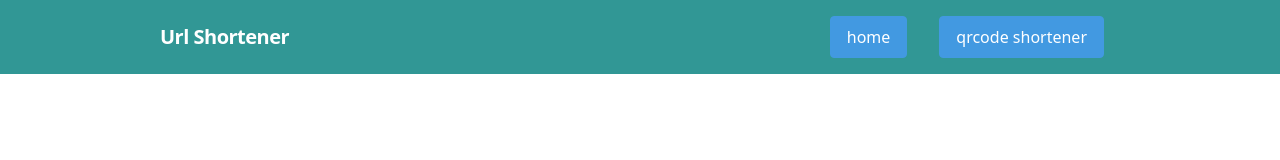
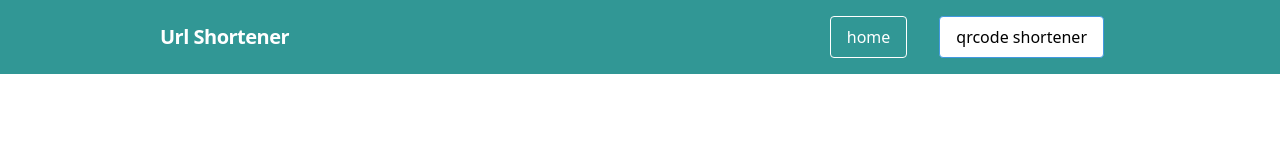
Before and after one commit to ripoul/url-shortener, a Gatsby site: page / in a window 1280 px wide. Shown: the top 160 px of the page. Built offline with nearby package versions, Linux system fonts and the light colour scheme; Gatsby itself is replaced by a stand-in of ours; no server answers.

Commit message:
:lipstick: update header color

```diff
--- a/src/components/header.js
+++ b/src/components/header.js
@@ -2,7 +2,7 @@ import React from "react"
 import { Link } from "gatsby"
 import PropTypes from "prop-types"
 
-const Header = ({ siteTitle, menuLinks }) => (
+const Header = ({ siteTitle, menuLinks, location }) => (
   <header
     className={"bg-teal-600"}
   >
@@ -40,9 +40,11 @@ const Header = ({ siteTitle, menuLinks }) => (
                   }}
                 >
                   <Link
-                    style={{ color: `white` }}
+                    style={{ color: link.link==location ? "white" : "black" }}
                     to={link.link}
-                    className="text-center block border border-blue-500 rounded py-2 px-4 bg-blue-500 hover:bg-blue-700 text-white">
+                    className={ link.link==location ?
+                      "text-center block border border-white rounded py-2 px-4 hover:bg-blue-700 text-white" :
+                      "text-center block border border-blue-500 rounded bg-white py-2 px-4 hover:bg-blue-700 hover:text-white" }>
                     {link.name}
                   </Link>
                 </li>
@@ -57,12 +59,14 @@ const Header = ({ siteTitle, menuLinks }) => (
 
 Header.propTypes = {
   siteTitle: PropTypes.string,
-  menuLinks: PropTypes.array
+  menuLinks: PropTypes.array,
+  location: PropTypes.string
 }
 
 Header.defaultProps = {
   siteTitle: ``,
-  menuLinks:[]
+  menuLinks: [],
+  location:"/"
 }
 
 export default Header
--- a/src/components/layout.js
+++ b/src/components/layout.js
@@ -3,6 +3,7 @@ import PropTypes from "prop-types"
 import { StaticQuery, graphql } from "gatsby"
 import { FontAwesomeIcon } from '@fortawesome/react-fontawesome'
 import { faHeart } from '@fortawesome/free-solid-svg-icons'
+import { Location } from '@reach/router'
 
 import Header from "./header"
 
@@ -24,10 +25,15 @@ function Layout ({ children }) {
       `}
       render={data => (
         <div className="flex flex-col font-sans min-h-screen text-gray-900">
-          <Header
-            menuLinks={data.site.siteMetadata.menuLinks}
-            siteTitle={data.site.siteMetadata.title}
-          />
+          <Location>
+            {({ location }) => {
+              return (<Header
+                menuLinks={data.site.siteMetadata.menuLinks}
+                siteTitle={data.site.siteMetadata.title}
+                location={location.pathname}
+              />)
+            }}
+          </Location>
 
           <main className="flex flex-col flex-1 md:justify-center max-w-4xl mx-auto px-4 py-8 md:p-6 w-full">
             {children}
```
